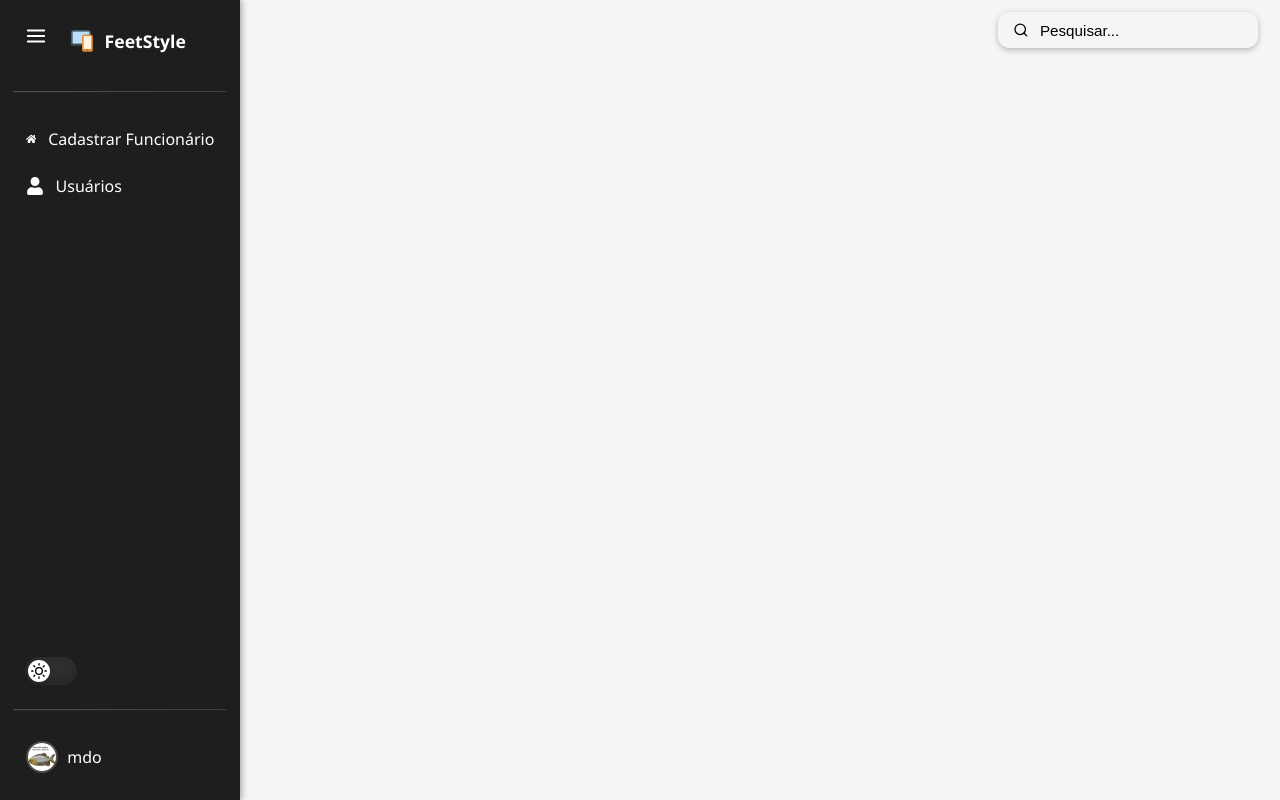
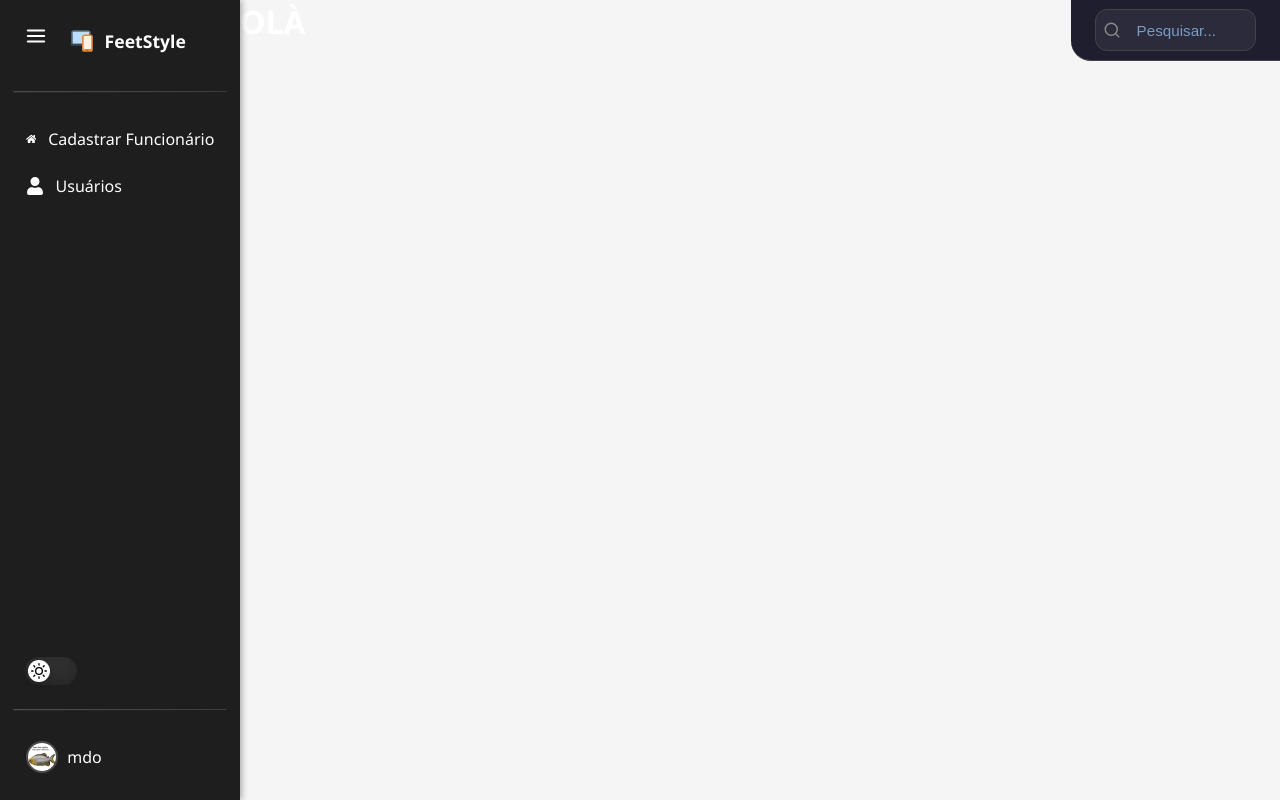
Before and after one commit to DanielFerreiraReis/FeetStyle_Frontend, a React (Vite) app: page /dashboard in a window 1280 px wide. Built offline with nearby package versions, Linux system fonts and the light colour scheme; no server answers; sample sign-in values are in the browser's storage.

Commit message:
Aplicações do design de Dashboard 2/3 themeContext funcionando, bugs corrigidos

```diff
--- a/src/App.css
+++ b/src/App.css
@@ -1,73 +1,142 @@
 /* =========================================================
-   VARIÁVEIS DO TEMA (USADAS PELA SIDEBAR E TOPBAR)
+   VARIÁVEIS DE TEMA (Dark / Light)
 ========================================================= */
 
-/* 🌑 DARK THEME */
-body
-/* =========================== */
-/*        TEMA DARK            */
-/* =========================== */
-[data-theme="Dark"] {
-  /* Fundo geral */
+body[data-theme="Dark"] {
   --bg-main: #0f0f0f;
-
-  /* Fundo da topbar → a TopBar usa var(--bg-topbar) */
-  --bg-topbar: rgba(20, 20, 20, 0.75);
-
-  /* Bordas → a TopBar usa var(--border-color) */
-  --border-color: #2a2a2a;
-
-  /* Textos da topbar → usa var(--text-main) e var(--text-soft) */
+  --bg-card: rgba(40,40,40,0.65);
   --text-main: #ffffff;
   --text-soft: #bcbcbc;
-
-  /* Inputs (search bar e botões da topbar) */
-  --input-bg: rgba(20, 20, 20, 0.6);
+  --input-bg: rgba(20,20,20,0.6);
   --input-text: #e1e1e1;
-
-  /* Hover → a TopBar usa var(--bg-card) */
-  --bg-card: rgba(40, 40, 40, 0.65);
-
-  /* Ícones */
+  --border-color: #2a2a2a;
   --icon-color: #e1e1e1;
-
-  /* Fundo de sidebar (caso ela use também) */
-  --bg-sidebar: rgba(18, 18, 18, 0.9);
-
-  /* Fundo de cards gerais */
-  --bg-glass: rgba(20, 20, 20, 0.7);
-
-  /* Sombras */
-  --shadow-light: rgba(0, 0, 0, 0.45);
-
-  /* Transição (TopBar usa var(--transition)) */
+  --shadow-light: rgba(0,0,0,0.45);
   --transition: 0.25s ease;
 }
 
-
-/* ☀ LIGHT THEME */
 body[data-theme="Light"] {
-  --sidebar-bg: #ffffff;
-  --sidebar-border: #dedede;
-  --sidebar-hover: #f3f3f6;
-  --sidebar-text: #202020;
-
-  --topbar-bg: #ffffff;
-  --topbar-text: #1b1d22;
-
-  --toggle-bg: #ececf1;
-  --toggle-icon: #1b1d22;
-
-  --page-bg: #f5f6fa;
-  --page-text: #1b1d22;
+  --bg-main: #f5f6fa;
+  --bg-card: #ffffff;
+  --text-main: #1b1d22;
+  --text-soft: #555;
+  --input-bg: #ececf1;
+  --input-text: #1b1d22;
+  --border-color: #dedede;
+  --icon-color: #1b1d22;
+  --shadow-light: rgba(0,0,0,0.2);
+  --transition: 0.25s ease;
 }
 
 /* =========================================================
-   APLICAÇÃO GLOBAL DO TEMA
+   ESTILOS GLOBAIS
 ========================================================= */
 
 body {
-  background: var(--page-bg);
-  color: var(--page-text);
-  transition: background 0.25s ease, color 0.25s ease;
+  margin: 0;
+  padding: 0;
+  font-family: 'Inter', sans-serif;
+  background: var(--bg-main);
+  color: var(--text-main);
+  transition: background var(--transition), color var(--transition);
 }
+
+h1, h2, h3, h4, h5, h6 {
+  color: var(--text-main);
+  margin: 0;
+}
+
+p {
+  color: var(--text-soft);
+  margin: 0.5rem 0;
+}
+
+a {
+  color: var(--text-main);
+  text-decoration: none;
+  transition: color var(--transition);
+}
+
+a:hover {
+  color: #5dade2;
+}
+
+/* BOTÕES */
+button {
+  background: var(--input-bg);
+  color: var(--input-text);
+  border: 1px solid var(--border-color);
+  padding: 0.5rem 1rem;
+  border-radius: 8px;
+  cursor: pointer;
+  font-size: 0.95rem;
+  transition: all var(--transition);
+}
+
+button:hover {
+  background: var(--bg-card);
+  transform: translateY(-1px);
+}
+
+/* INPUTS E TEXTAREAS */
+input, textarea {
+  background: var(--input-bg);
+  color: var(--input-text);
+  border: 1px solid var(--border-color);
+  padding: 0.5rem;
+  border-radius: 8px;
+  outline: none;
+  transition: all var(--transition);
+  font-size: 0.95rem;
+  width: 100%;
+  box-sizing: border-box;
+}
+
+input:focus, textarea:focus {
+  border-color: #5dade2;
+  background: var(--bg-card);
+}
+
+/* CARDS E CONTAINERS */
+.card {
+  background: var(--bg-card);
+  color: var(--text-main);
+  padding: 1rem;
+  border-radius: 12px;
+  box-shadow: 0 2px 8px var(--shadow-light);
+  transition: all var(--transition);
+}
+
+.card:hover {
+  transform: translateY(-2px);
+}
+
+/* CONTAINERS PRINCIPAIS */
+.container {
+  max-width: 1200px;
+  margin: 0 auto;
+  padding: 1rem;
+}
+
+/* GRID SIMPLES */
+.row {
+  display: flex;
+  flex-wrap: wrap;
+  gap: 1rem;
+}
+
+.col {
+  flex: 1;
+  min-width: 250px;
+}
+
+/* RESPONSIVIDADE */
+@media (max-width: 768px) {
+  body {
+    font-size: 14px;
+  }
+
+  .row {
+    flex-direction: column;
+  }
+}
--- a/src/components/componentesDashbord/TopBarNavegation.jsx
+++ b/src/components/componentesDashbord/TopBarNavegation.jsx
@@ -1,15 +1,15 @@
-import {FiSearch } from "react-icons/fi";
+import { FiSearch, FiSun, FiMoon } from "react-icons/fi";
 import { useTheme } from "../../context/ThemeContext";
 import styles from "../../styles/cssDashboard/TopBarNavegation.module.css";
 
 const TopBarNavegation = () => {
-  const { theme, toggleTheme } = useTheme();
+  //hook do contexto
+  const { theme } = useTheme();
   const darkMode = theme === "Dark";
-
   return (
-    <header className={`${styles.topbar} ${darkMode ? styles.dark : styles.light}`}>
-      <div className={styles.left}></div>
-
+    <header
+      className={`${styles.topbar} ${darkMode ? styles.dark : styles.light}`}
+    >
       <div className={styles.right}>
         {/* SEARCH */}
         <div className={styles.searchContainer}>
@@ -20,12 +20,6 @@ const TopBarNavegation = () => {
             className={styles.input}
           />
         </div>
-
-        {/* MODE BUTTON */}
-        {/* <button className={styles.themeButton} onClick={toggleTheme}>
-          {darkMode ? <FiSun size={20} /> : <FiMoon size={20} />}
-        </button> */}
-
       </div>
     </header>
   );
--- /dev/null
+++ b/src/context/DashboardContext.jsx
@@ -0,0 +1,17 @@
+import { createContext, useContext, useState } from "react";
+
+const DashboardContext = createContext();
+
+export const DashboardProvider = ({ children }) => {
+  const [isSidebarOpen, setIsSidebarOpen] = useState(true);
+
+  const toggleSidebar = () => setIsSidebarOpen((prev) => !prev);
+
+  return (
+    <DashboardContext.Provider value={{ isSidebarOpen, toggleSidebar }}>
+      {children}
+    </DashboardContext.Provider>
+  );
+};
+
+export const useDashboard = () => useContext(DashboardContext);
--- a/src/pages/private/admin/DashboardLayout.jsx
+++ b/src/pages/private/admin/DashboardLayout.jsx
@@ -2,20 +2,22 @@ import { Outlet } from "react-router-dom";
 import styles from "../../../styles/DashboardLayout.module.css";
 import SideBarNavegation from "../../../components/componentesDashbord/SideNavegationBar";
 import TopBarNavegation from "../../../components/componentesDashbord/TopBarNavegation";
-
-// Layout harmonizado com sidebar fixa + topbar fixa
+import { useDashboard } from "../../../context/DashboardContext";
 
 const DashboardLayout = () => {
+  const { isSidebarOpen } = useDashboard();
+
   return (
-    <div className={styles.layout}>
-      {/* Sidebar fixa à esquerda */}
-      <SideBarNavegation />
+    <div
+      className={`${styles.layout} ${
+        isSidebarOpen ? styles.open : styles.closed
+      }`}
+    >
+      <SideBarNavegation className={styles.sidebar}/>
 
       <div className={styles.contentWrapper}>
-        {/* Topbar fixa no topo */}
         <TopBarNavegation />
 
-        {/* Conteúdo principal */}
         <main className={styles.main}>
           <Outlet />
         </main>
--- a/src/styles/DashboardLayout.module.css
+++ b/src/styles/DashboardLayout.module.css
@@ -1,40 +1,97 @@
-/* ============================
-   CONTAINER PRINCIPAL
-   ============================ */
+/* =============================
+   LAYOUT GERAL
+============================= */
 .layout {
   display: flex;
   width: 100%;
   height: 100vh;
-  overflow: hidden;
+  /* overflow: hidden; */
+  background: #f5f5f5;
+  transition: all 0.3s ease;
   position: relative;
-  background-color: #111; /* mantém coerência com o tema dark */
 }
 
-/* Wrapper geral para organizar Topbar + conteúdo */
+/* Sidebar aberta */
+.open {
+  --sidebar-width: 0;
+}
+
+/* Sidebar fechada */
+.closed {
+  --sidebar-width: 80px;
+}
+
+/* =============================
+   SIDEBAR
+============================= */
+.sidebar {
+  width: var(--sidebar-width);
+  height: 100vh;
+  background: #fff;
+  border-right: 1px solid #ddd;
+  transition: width 0.3s ease;
+  z-index: 10;
+  position: relative;
+}
+
+/* =============================
+   CONTEÚDO
+============================= */
 .contentWrapper {
+  flex: 1;
   display: flex;
   flex-direction: column;
-  flex: 1;
+  margin-left: var(--sidebar-width);
+  transition: margin-left 0.3s ease;
+  /* overflow: hidden; */
+  background: inherit;
+  position: relative;
+  z-index: 1;
   height: 100vh;
-  margin-left: 80px; /* largura da sidebar */
-  transition: margin-left 0.3s ease;
 }
 
-/* ============================
-   ÁREA PRINCIPAL (OUTLET)
-   ============================ */
 .main {
   flex: 1;
-  background-color: #f5f5f5;
-  padding: 1.2rem;
   overflow-y: auto;
+  min-height: 0;
+  background: inherit;
+  width: 100%;
 }
 
-/* ============================
+.contentWrapper,
+.main {
+  margin: 0;
+  padding: 0;
+  box-sizing: border-box;
+}
+
+/* =============================
    MOBILE
-   ============================ */
+============================= */
 @media (max-width: 768px) {
+  .layout {
+    /* flex-direction: column; */
+    width: 100%;
+    height: 100vh;
+  }
+
+  /* Conteúdo principal respeita a largura da sidebar */
   .contentWrapper {
-    margin-left: 0 !important;
+    margin-left: -240px;
+    width: 100vh;
+    height: 100vh;
+    display: flex;
+    flex-direction: column;
+    transition: margin-left 0.3s ease, width 0.3s ease;
+    overflow: hidden;
+  }
+
+  .main {
+    flex: 1;
+    width: 100%;
+    height: 100%;
+    overflow-y: auto;
+    min-height: 0;
+    background: inherit;
   }
 }
--- a/src/styles/cssDashboard/SideBarNavegation.module.css
+++ b/src/styles/cssDashboard/SideBarNavegation.module.css
@@ -4,9 +4,8 @@
 
 /* Contêiner principal da sidebar */
 .sidebar {
-  position: fixed;                /* Fixa na tela */
-  top: 0;
-  left: 0;
+  position: relative;
+  flex-shrink: 0;                /* Fixa na tela */
   height: 100vh;                  /* Ocupa toda a altura */
   color: #fff;
   display: flex;
--- a/src/styles/cssDashboard/TopBarNavegation.module.css
+++ b/src/styles/cssDashboard/TopBarNavegation.module.css
@@ -1,149 +1,138 @@
-/* ============================== */
-/*           TOPBAR               */
-/* ============================== */
+:root {
+  --bg-topbar-light: #ffffff;
+  --bg-topbar-dark: #1e1e2f;
+  --text-main-light: #222;
+  --text-main-dark: #eee;
+  --input-bg-light: #f0f0f0;
+  --input-bg-dark: #2b2b3b;
+  --input-text-light: #333;
+  --input-text-dark: #ddd;
+  --border-color-light: #ddd;
+  --border-color-dark: #444;
+  --transition: 0.3s ease;
+}
 
+/* ==============================
+   TOPBAR
+============================== */
 .topbar {
   position: fixed;
   top: 0;
   right: 0;
   height: 60px;
   width: calc(100% - var(--sidebar-width));
-  background: var(--bg-topbar);
-  backdrop-filter: blur(10px);
-  border-bottom: 1px solid var(--border-color);
-  border-radius: 0 0 0 20px;
-
   display: flex;
   align-items: center;
   justify-content: space-between;
-
-  padding: 0 1.4rem;
+  padding: 0 1.5rem;
+  border-bottom: 1px solid var(--border-color-light);
+  backdrop-filter: blur(10px);
+  border-radius: 0 0 0 20px;
   z-index: 1000;
-
-  transition:
-    width 0.3s ease,
-    background var(--transition),
-    border var(--transition);
+  transition: width 0.3s ease, background var(--transition), border var(--transition);
 }
 
-:global(.collapsed) + .contentWrapper .topbar {
-  width: calc(100% - var(--sidebar-collapsed));
+.dark {
+  background: var(--bg-topbar-dark);
+  color: var(--text-main-dark);
+  border-color: var(--border-color-dark);
 }
 
-/* ============================== */
-/*           LEFT TEXT            */
-/* ============================== */
+.light {
+  background: var(--bg-topbar-light);
+  color: var(--text-main-light);
+  border-color: var(--border-color-light);
+}
 
-.title {
+/* LEFT */
+.left .title {
   font-size: 1.2rem;
-  color: var(--text-main);
   font-weight: 500;
 }
 
-/* ============================== */
-/*           RIGHT SIDE           */
-/* ============================== */
-
+/* RIGHT */
 .right {
   display: flex;
   align-items: center;
   gap: 1rem;
 }
 
-/* ============================== */
-/*        SEARCH CONTAINER        */
-/* ============================== */
-
+/* SEARCH */
 .searchContainer {
   display: flex;
   align-items: center;
-  gap: 0.6rem;
+  gap: 0.5rem;
+  padding: 0.2rem 0.4rem;
+  border-radius: 12px;
+  border: 1px solid var(--border-color-light);
+  background-color: var(--input-bg-light);
+  transition: all var(--transition);
+}
 
-  background-color: var(--input-bg);
-  border: 1px solid var(--border-color);
-
-  padding: 0.55rem 0.9rem;
-  border-radius: 12px;
-
-  transition:
-    border var(--transition),
-    background-color var(--transition),
-    box-shadow var(--transition);
-
-  box-shadow: 0 2px 6px rgba(0, 0, 0, 0.25);
+.dark .searchContainer {
+  background-color: var(--input-bg-dark);
+  border-color: var(--border-color-dark);
 }
 
 .searchContainer:focus-within {
   border-color: #5dade2;
-  background-color: var(--bg-card);
 }
 
 .icon {
-  color: var(--text-soft);
+  color: #888;
 }
 
 .input {
+  border: none;
+  outline: none;
   background: transparent;
-  outline: none;
-  border: none;
-
-  color: var(--input-text);
-  width: 100%;
+  color: inherit;
   font-size: 0.95rem;
-
-  transition: color var(--transition);
+  width: 120px;
 }
 
-.input::placeholder {
-  color: var(--text-soft);
-}
-
-/* ============================== */
-/*            BUTTONS             */
-/* ============================== */
-
-.themeButton,
-.userButton {
-  background: var(--input-bg);
-  border: 1px solid var(--border-color);
-  color: var(--input-text);
-
+/* BUTTONS */
+.themeButton {
+  background: var(--input-bg-light);
+  border: 1px solid var(--border-color-light);
   padding: 0.5rem;
   border-radius: 12px;
-
+  cursor: pointer;
   display: flex;
   align-items: center;
   justify-content: center;
-
-  cursor: pointer;
-
-  transition:
-    background var(--transition),
-    border var(--transition),
-    transform 0.2s ease;
+  transition: all 0.2s ease;
 }
 
-.themeButton:hover,
-.userButton:hover {
-  background: var(--bg-card);
-  transform: translateY(-1px);
+.dark .themeButton {
+  background: var(--input-bg-dark);
+  border: 1px solid var(--border-color-dark);
 }
 
-/* ============================== */
-/*            MOBILE              */
-/* ============================== */
+.themeButton:hover {
+  transform: translateY(-1px);
+  background-color: #5dade2;
+}
 
+/* ==============================
+   MOBILE
+============================== */
 @media (max-width: 768px) {
   .topbar {
     width: 100%;
     left: 0;
+    padding: 0 1rem;
   }
 
-  .title {
+  .left .title {
     font-size: 1rem;
   }
 
   .searchContainer {
     display: none;
   }
+
+  .themeButton {
+    padding: 0.4rem;
+  }
 }
```
Also changed, not shown: src/components/componentesDashbord/SideNavegationBar.jsx (+48 -92 lines), src/context/LayoutContext.jsx (added, +21 -0 lines), src/main.jsx (+7 -1 lines).
